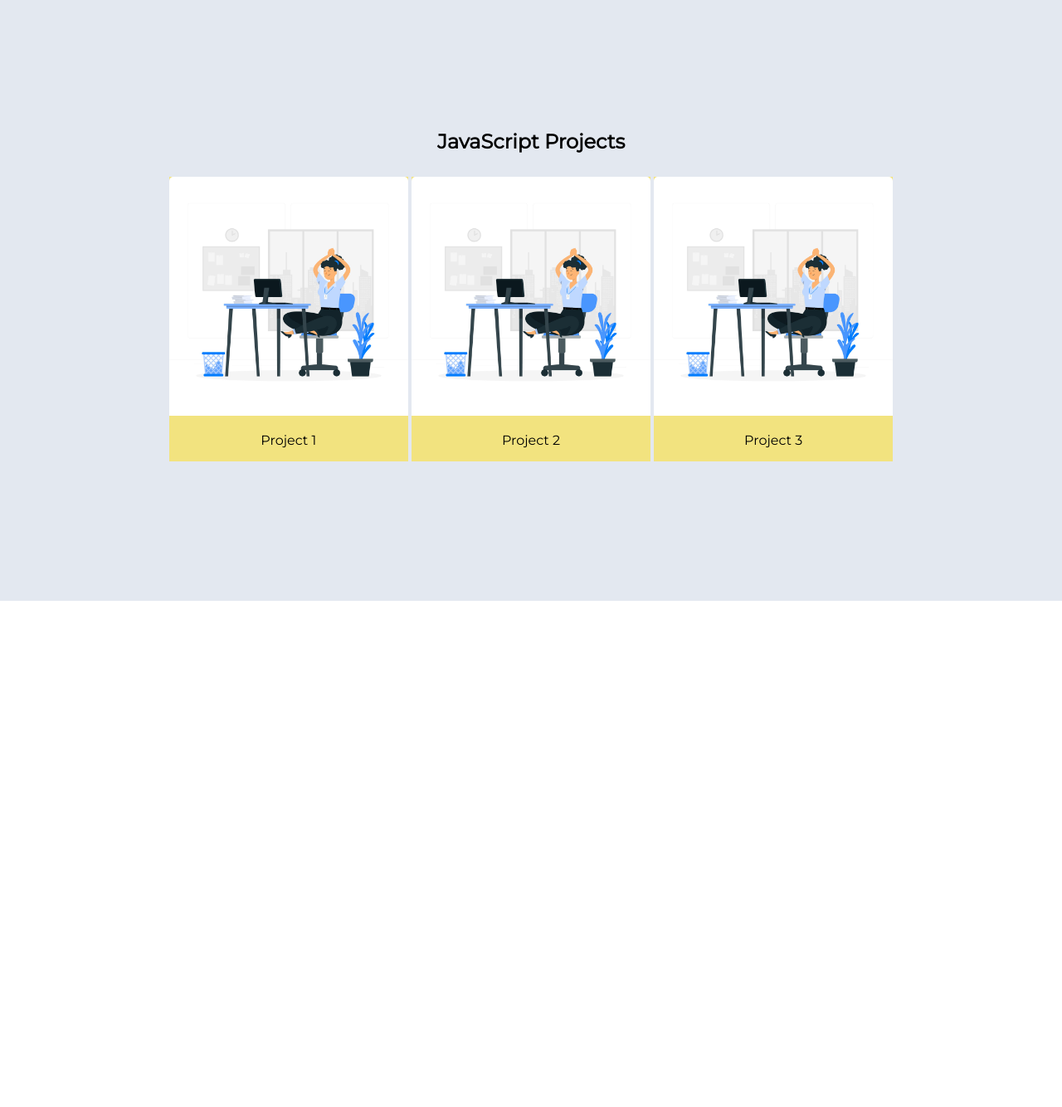
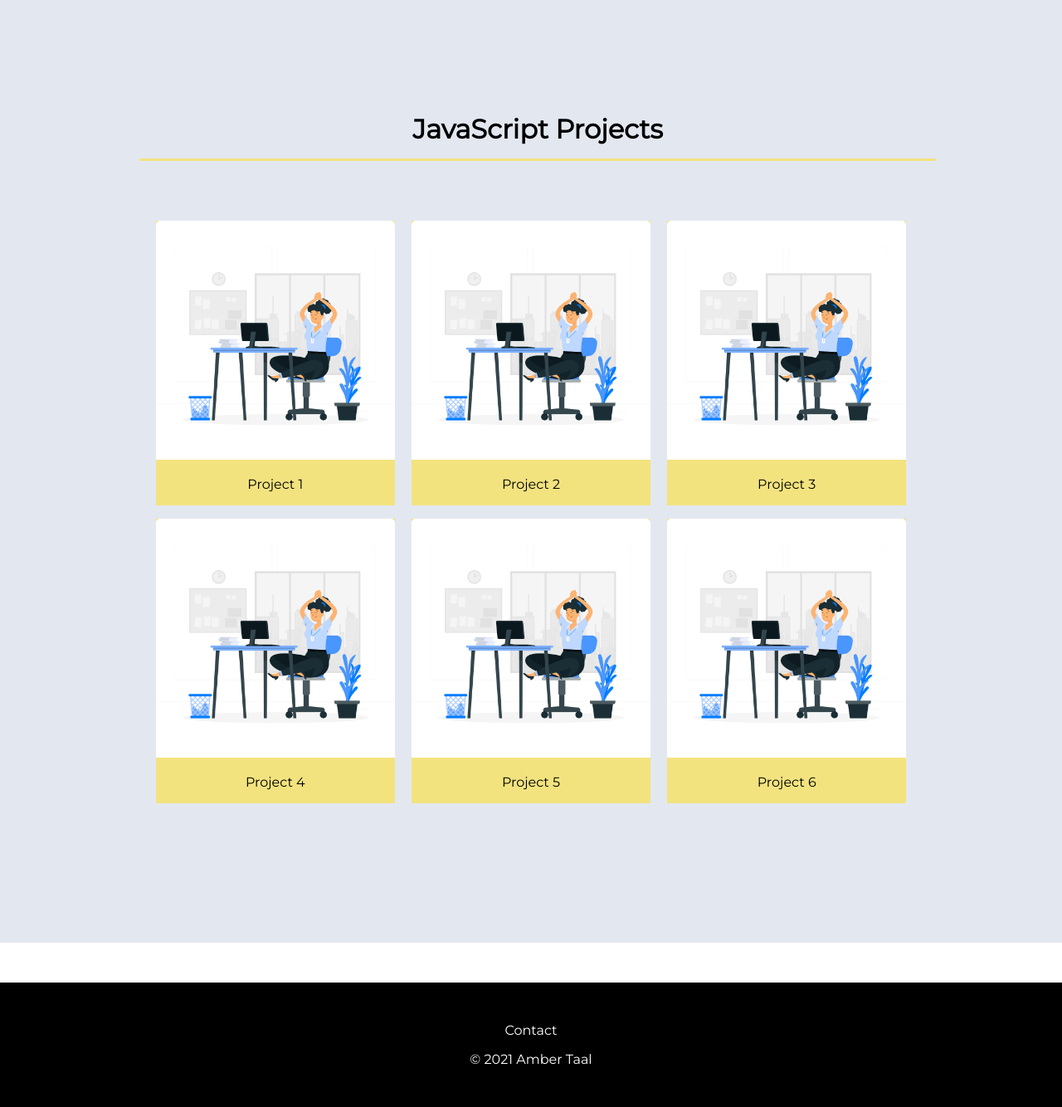
Before and after one commit to ambertaal/portfolio, a plain HTML site: page index.html in a window 1280 px wide. Shown: the part 420-1754 px from the top of the page at 83% size. Before the commit the page ends 1144 px from the top, so only its background shows below. Drawn offline with Linux system fonts and the light colour scheme.

Commit message:
Added footer

```diff
--- a/index.html
+++ b/index.html
@@ -42,12 +42,40 @@
                     </div>
                 </article>
             </div>
+            <div class="project__list">
+                <article class="project">
+                    <img src="images/5864114.jpg" alt="Avatar" style="width:100%">
+                    <div class="project__container">
+                    <p>Project 4</p>
+                    </div>
+                </article>
+                <article class="project">
+                    <img src="images/5864114.jpg" alt="Avatar" style="width:100%">
+                    <div class="project__container">
+                    <p>Project 5</p>
+                    </div>
+                </article>
+                <article class="project">
+                    <img src="images/5864114.jpg" alt="Avatar" style="width:100%">
+                    <div class="project__container">
+                    <p>Project 6</p>
+                    </div>
+                </article>
+            </div>
     </section>
-
-
+    <footer class="main-footer">
+        <nav>
+            <ul class="main-footer__links">
+                <li class="main-footer__link">
+                    <a href="#">Contact</a>
+                </li>
+                <li class="main-footer__link">
+                    <a href="#">© 2021 Amber Taal</a>
+                </li>
+            </ul>
+        </nav>
+    </footer>
     <script src="index.js" type="text/javascript"></script>
-
-
 </body>
 
 </html>
--- a/styles/style.css
+++ b/styles/style.css
@@ -9,7 +9,7 @@ body {
 
 .hero {
   font-size: 1.2rem;
-  margin: 3rem 10rem;
+  padding: 3rem 10rem;
 }
 
 .hero__info {
@@ -18,6 +18,10 @@ body {
   display: inline-block;
   vertical-align: middle;
   width: 50%;
+}
+
+.hero__title {
+  font-size: 2.5rem;
 }
 
 .hero__text {
@@ -42,9 +46,9 @@ body {
   border: none;
   color: black;
   text-align: center;
-  font-size: 24px;
+  font-size: 16px;
   padding: 16px;
-  width: 300px;
+  width: 200px;
   transition: all 0.5s;
   cursor: pointer;
   margin: 42px 15px 15px 0px;
@@ -89,7 +93,7 @@ body {
   background: #f2e37f;
   text-align: center;
   padding: 0;
-  margin: 0.5rem 0;
+  margin: 0.5rem 0.5rem 0.5rem 0.5rem;
   width: 100%;
 }
 
@@ -97,8 +101,13 @@ body {
   box-shadow: 0 8px 16px 0 rgba(0, 0, 0, 0.2);
 }
 
-.project__title {
+.section-title {
+  font-size: 2rem;
   color: black;
+  margin: 0rem 0.5rem 4rem 0.5rem;
+  border-bottom: 3px solid #f2e37f;
+  padding-bottom: 16px;
+  width: 100%;
 }
 
 img {
@@ -123,3 +132,31 @@ img {
     max-width: 25rem;
   }
 }
+
+.main-footer {
+  background: black;
+  padding: 2rem;
+  margin-top: 3rem;
+}
+
+.main-footer__links {
+  list-style: none;
+  margin: 0;
+  padding: 0;
+  text-align: center;
+}
+
+.main-footer__link {
+  display: block;
+  margin: 1rem 0;
+}
+
+.main-footer__link a {
+  color: white;
+  text-decoration: none;
+}
+
+.main-footer__link a:hover,
+.main-footer__link a:active {
+  color: #ccc;
+}
```
